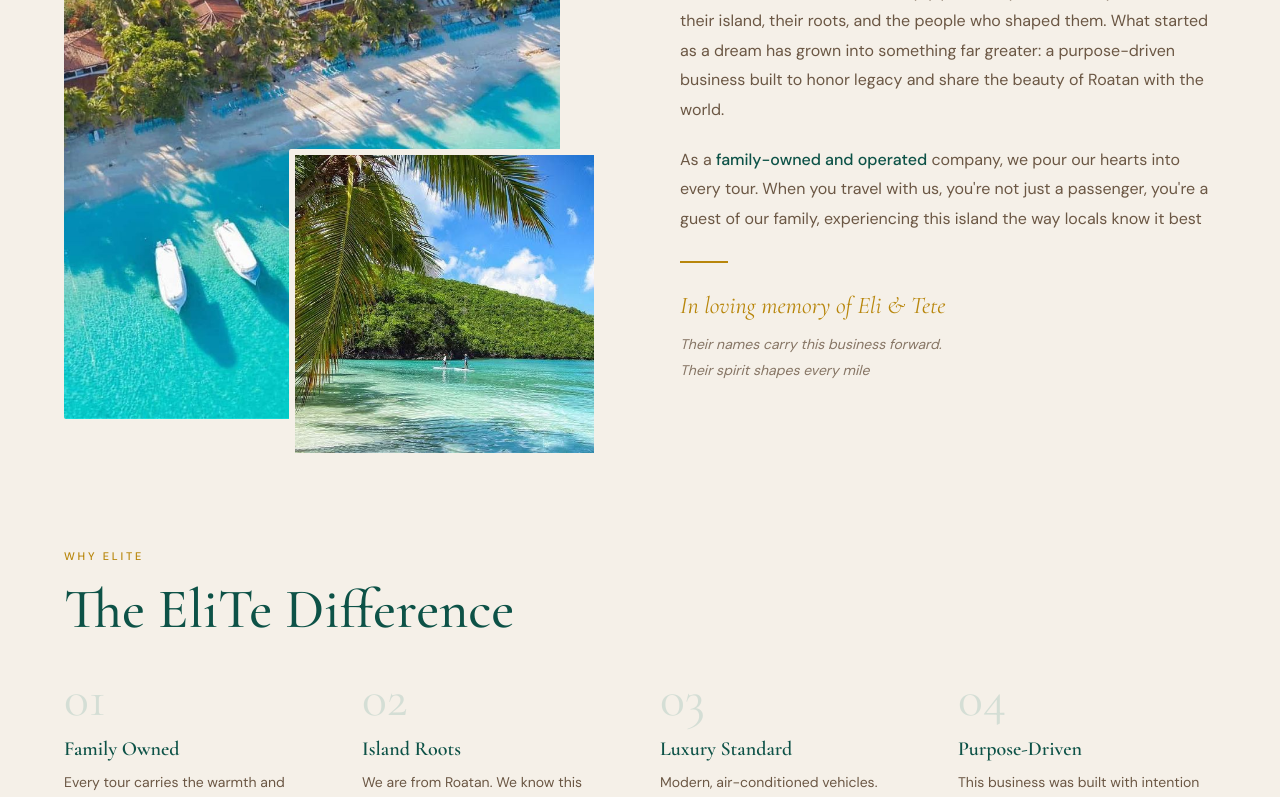
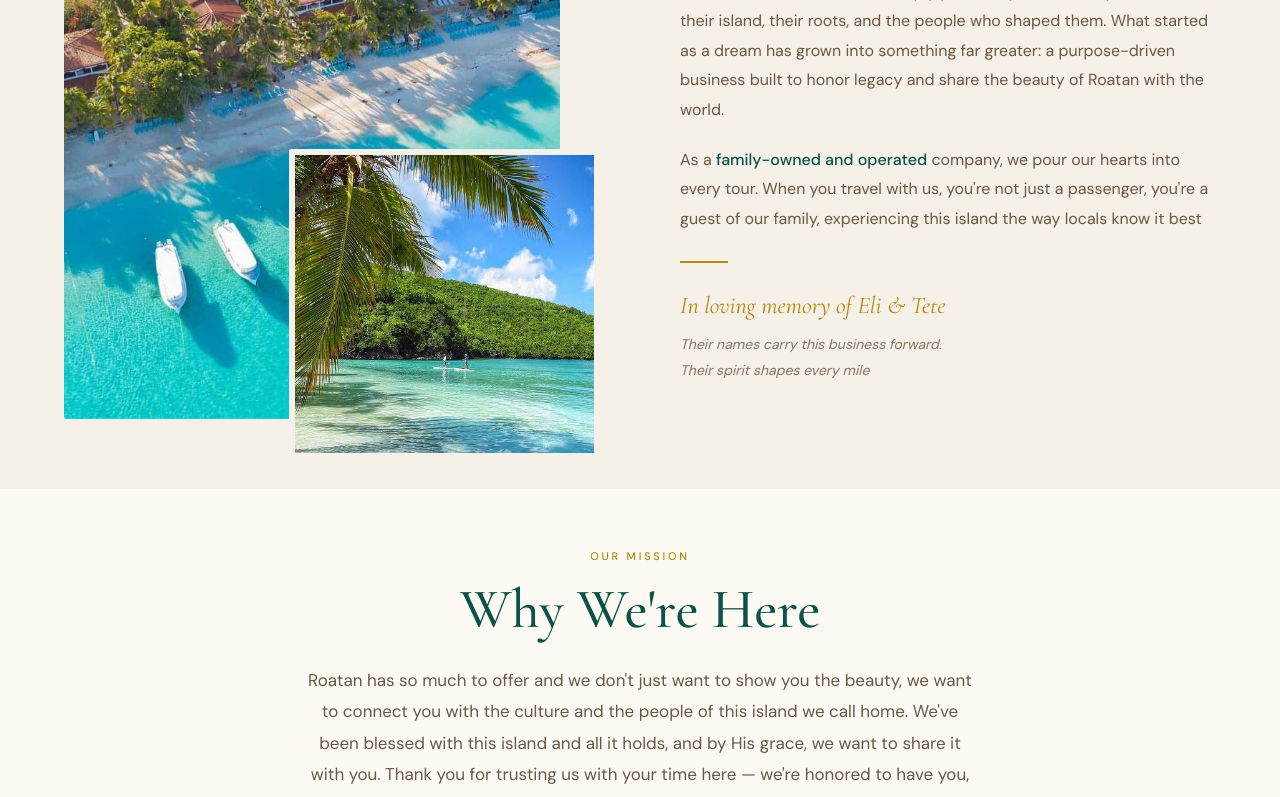
Before and after one commit to ShaniceS13/elite-tours, a React (Vite) app: page / in a window 1280 px wide. Shown: the part 2000-2797 px from the top of the page. Built offline with nearby package versions, Linux system fonts and the light colour scheme.

Commit message:
Add Mission section with new component

```diff
--- a/src/App.jsx
+++ b/src/App.jsx
@@ -9,6 +9,7 @@ import Experiences from "./components/Experience";
 import BookingForm from "./components/BookingForm";
 import Footer from "./components/Footer";
 import WhatsAppButton from "./components/WhatsAppButton";
+import Mission from "./components/Mission";
 
 function App() {
   return (
@@ -17,6 +18,7 @@ function App() {
       <Hero />
       <Experiences />
       <About />
+      <Mission />
 
       <WhyELite />
       <Fleet />
--- a/src/components/Gallery.jsx
+++ b/src/components/Gallery.jsx
@@ -57,7 +57,7 @@ export default function Gallery() {
     <section className="gallery" id="gallery" ref={ref}>
       <span className="section-tag">Gallery</span>
       <h2 className={`section-title fade-in ${inView ? "visible" : ""}`}>
-        Roatán in Every Frame
+        Roatan in Every Frame
       </h2>
       <div className={`gallery-slider fade-in ${inView ? "visible" : ""}`}>
         {photos.map((photo, index) => (
--- /dev/null
+++ b/src/components/Mission.jsx
@@ -0,0 +1,18 @@
+import "../styles/Mission.css";
+
+export default function Mission() {
+  return (
+    <section className="mission">
+      <span className="section-tag">Our Mission</span>
+      <h2 className="section-title">Why We're Here</h2>
+      <p className="mission-text">
+        Roatan has so much to offer and we don't just want to show you the
+        beauty, we want to connect you with the culture and the people of this
+        island we call home. We've been blessed with this island and all it
+        holds, and by His grace, we want to share it with you. Thank you for
+        trusting us with your time here — we're honored to have you, and
+        grateful to be part of your Roatan story.
+      </p>
+    </section>
+  );
+}
--- a/src/data/packages.js
+++ b/src/data/packages.js
@@ -22,7 +22,7 @@ export const packages = [
     id: 2,
     tier: "t1",
     name: "Island Hello",
-    tagline: "The perfect first look ay our island",
+    tagline: "The perfect first look at our island",
     details:
       "New to Roatan? This is where we start. A relaxed drive through the island's best views, a visit with our sloths and monkeys, and a beach break to end it right — the perfect first hello.",
     price: 65,
@@ -62,7 +62,7 @@ export const packages = [
     id: 4,
     tier: "t2",
     name: "Below the Surface",
-    tagline: "Reef, wildlife, culture- all in one",
+    tagline: "Reef, wildlife, culture - all in one",
     details:
       "Slip below the waves at the Blue Channel or West Bay, then surface to sloths, monkeys, and a little city sightseeing. Reef, wildlife, and culture, all in one easy day.",
     price: 85,
--- /dev/null
+++ b/src/styles/Mission.css
@@ -0,0 +1,32 @@
+.mission {
+  background: var(--ivory);
+  padding: 60px 5%;
+  max-width: 800px;
+  margin: 0 auto;
+  text-align: center;
+}
+
+.mission .section-tag {
+  display: block;
+}
+
+.mission .section-title {
+  margin-bottom: 24px;
+}
+
+.mission-text {
+  font-size: 17px;
+  line-height: 1.85;
+  color: var(--text-muted);
+}
+
+/* - Mobile - */
+@media (max-width: 600px) {
+  .mission {
+    padding: 60px 5%;
+  }
+
+  .mission-text {
+    font-size: 16px;
+  }
+}
```
